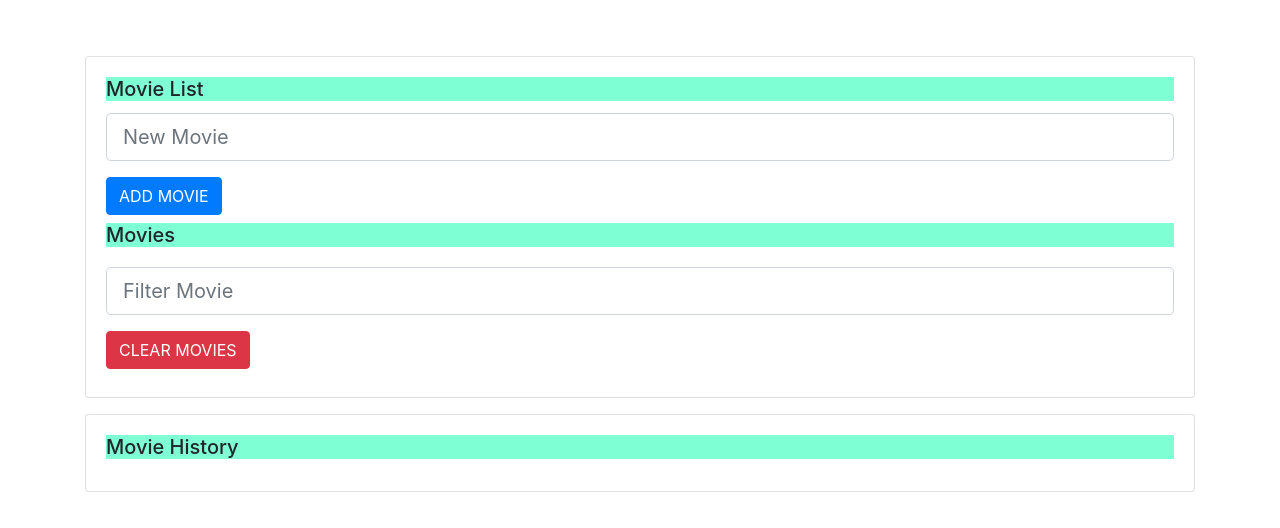
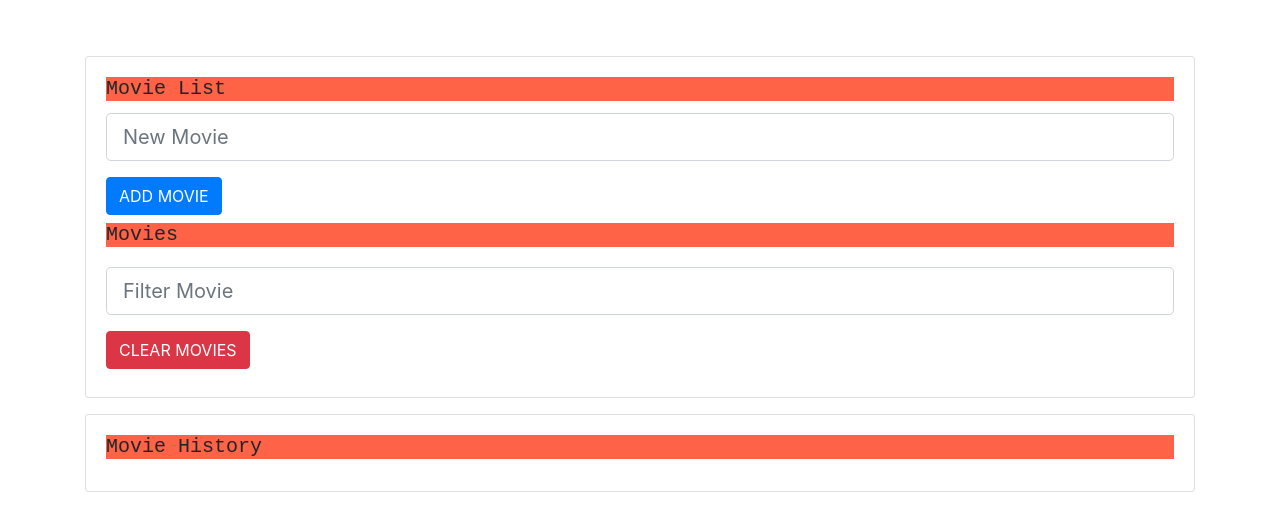
Before and after one commit to xaviernguyen07/A01173857gitlab, a plain HTML site: page index.html in a window 1280 px wide. Drawn offline with nearby package versions, Linux system fonts and the light colour scheme.

Commit message:
styling changes in different branch

```diff
--- a/style.css
+++ b/style.css
@@ -8,7 +8,8 @@
     height: 90vh;
   }
   .card-title{
-    background-color: aquamarine;
+    font-family: 'Courier New', Courier, monospace;
+    background-color: rgb(255, 99, 71);
   }
   li:hover {
     cursor: pointer;
```
Also changed, not shown: screenshots/image.png (deleted), 1 other file.
